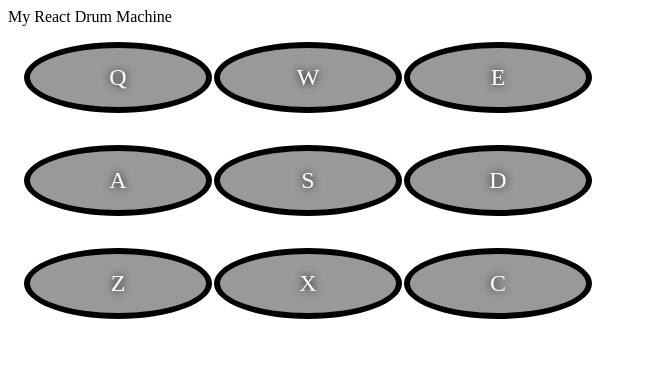
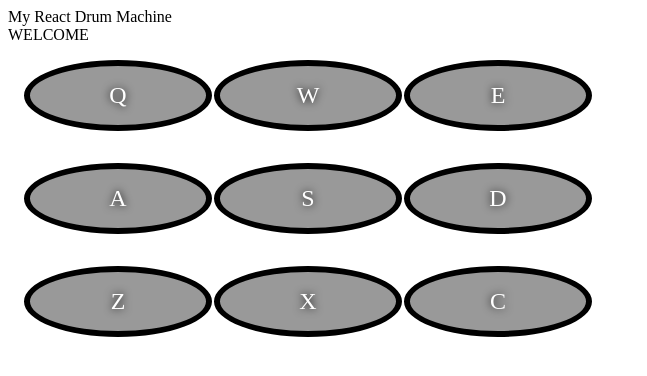
Before and after one commit to GregatGit/drum-machine, a React (Create React App) app: page / in a window 1280 px wide. Shown: the top 376 px of the page, without its empty margins (0-647 px from the left). Built offline with nearby package versions, Linux system fonts and the light colour scheme.

Commit message:
display sound

```diff
--- a/public/index.html
+++ b/public/index.html
@@ -20,7 +20,7 @@
       work correctly both with client-side routing and a non-root public URL.
       Learn how to configure a non-root public URL by running `npm run build`.
     -->
-    <title>React App</title>
+    <title>Drum Machine</title>
   </head>
   <body>
     <noscript>You need to enable JavaScript to run this app.</noscript>
--- a/src/components/DrumPads.js
+++ b/src/components/DrumPads.js
@@ -1,44 +1,52 @@
 import React, { Component } from 'react'
 import { sounds } from '../sounds'
 import DrumPad from './DrumPad'
+import MessageBoard from './MessageBoard'
 import { keys, upperAndLower } from '../data'
 import './drumPadStyles.css'
 
 class DrumPads extends Component {
-
+  state = {message: undefined, sounds: 'primary'}
   componentDidMount() {
-    window.addEventListener("keydown", this.handleKeyPress)
+    window.addEventListener('keydown', this.handleKeyPress)
   }
   componentWillUnmount() {
-    window.removeEventListener("keydown")
+    window.removeEventListener('keydown')
   }
 
   handleKeyPress = e => {
-
     let letter = e.key
     // only continue if it key of drum-pad
-    if (upperAndLower.indexOf(letter) === -1){
-      return
-    }
+    if (upperAndLower.indexOf(letter) === -1) return
+
     letter = letter.toUpperCase()
     console.log(letter)
     this.playSound(letter)
   }
 
   playSound = index => {
+    this.setState({message: sounds[index].name.toUpperCase()})
     const theSound = new Audio(sounds[index].url)
     theSound.play()
   }
 
-
   makeDrumPads = () => {
     return keys.map((item, index) => {
-      return <DrumPad key={index} letter={item} sound={() => this.playSound(item)} />
+      return (
+        <DrumPad key={index} letter={item} sound={() => this.playSound(item)} />
+      )
     })
   }
 
   render() {
-    return <div className="container" >{this.makeDrumPads()}</div>
+    return (
+      <div id="display" >
+      <MessageBoard message={this.state.message} />
+        <div className="container">
+        {this.makeDrumPads()}
+        </div>
+      </div>
+    )
   }
 }
 
--- /dev/null
+++ b/src/components/MessageBoard.js
@@ -0,0 +1,11 @@
+import React from 'react'
+
+const MessageBoard = ({message = 'WELCOME'}) => {
+  return (
+    <div>
+      {message}
+    </div>
+  )
+}
+
+export default MessageBoard
```
